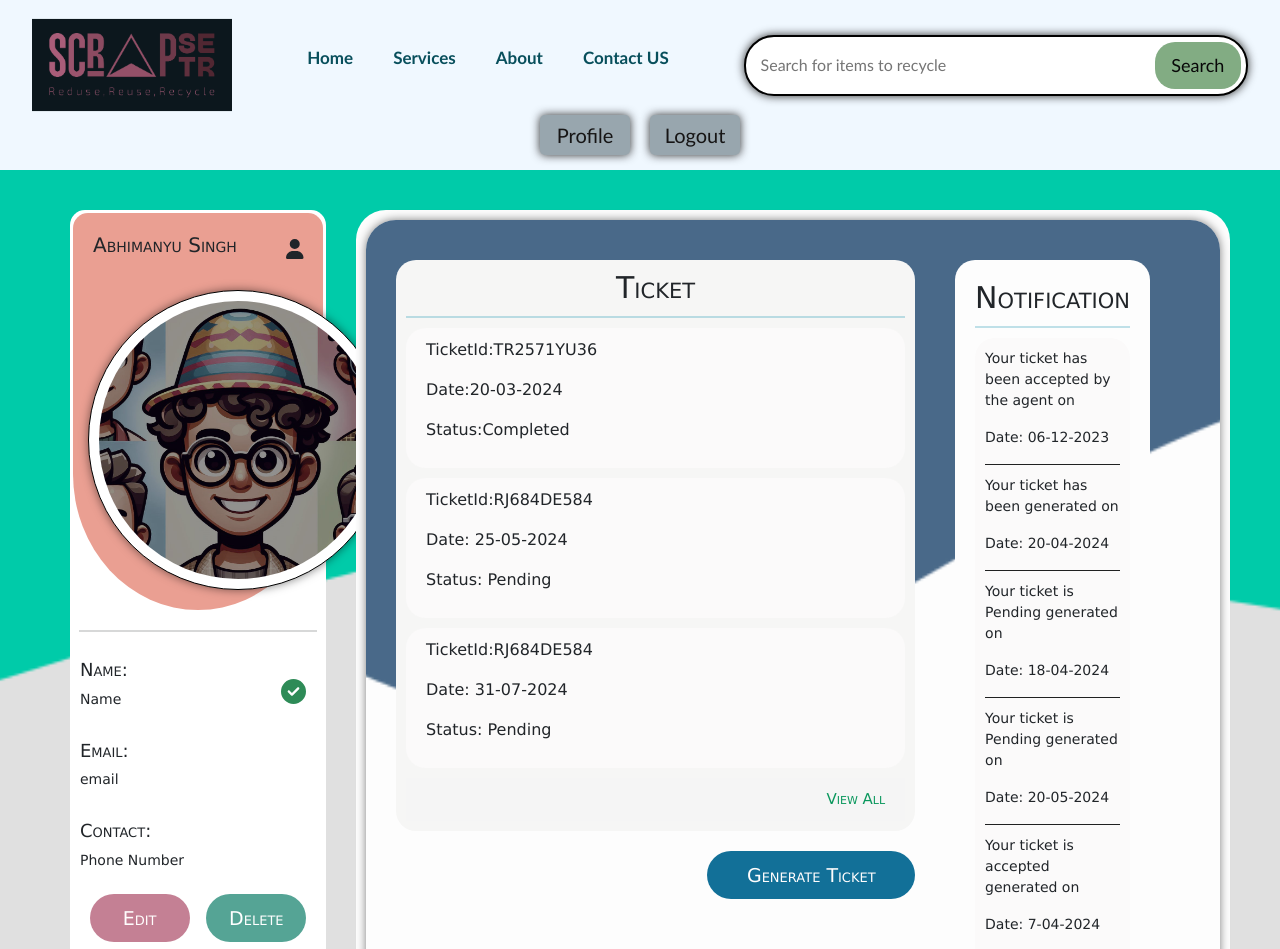
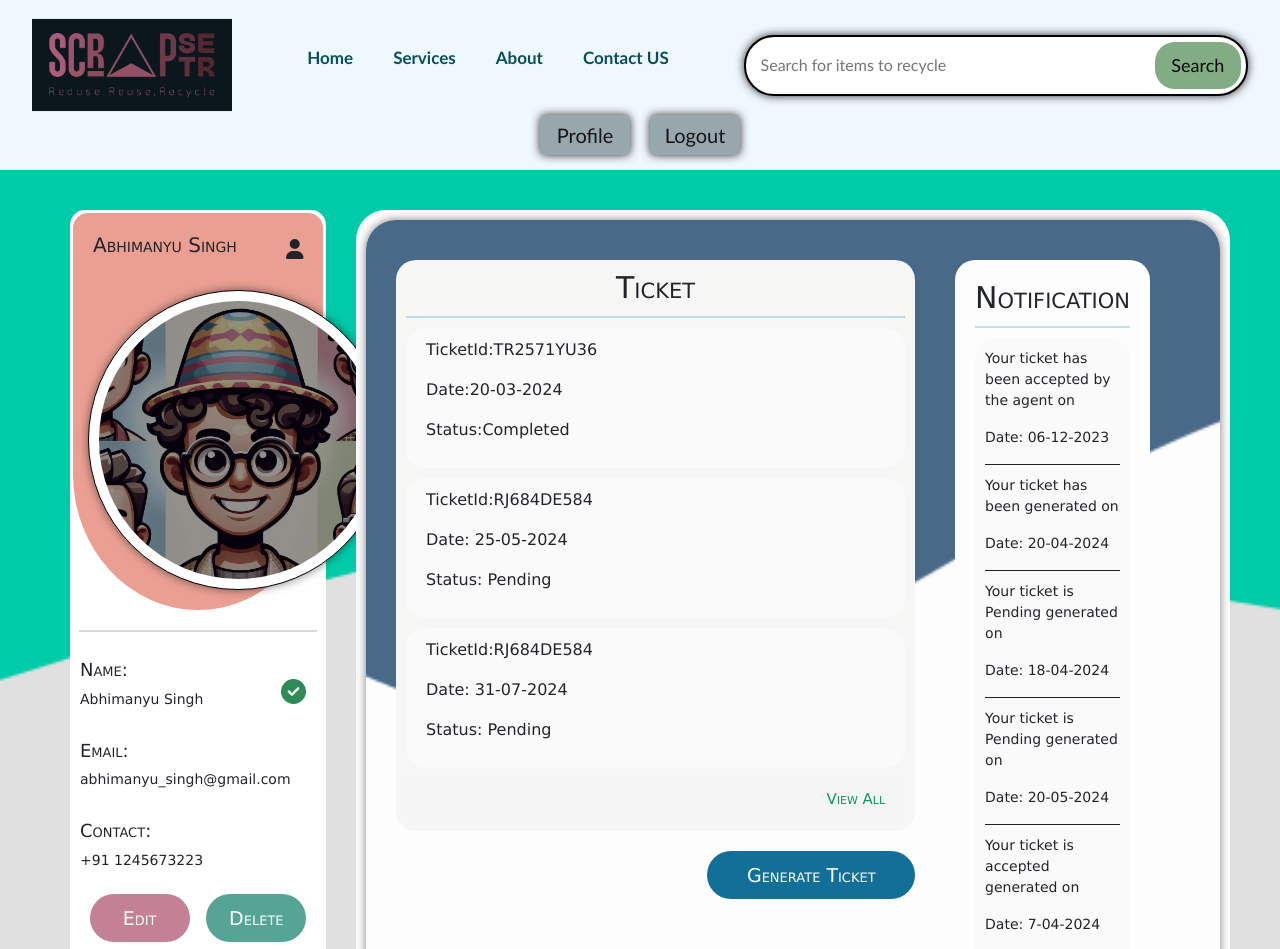
Before and after one commit to Shivam0802/Scrapster, a React (Vite) app in the folder Frontend/: page /customer in a window 1280 px wide. Shown: the top 949 px of the page. Built offline with nearby package versions, Linux system fonts and the light colour scheme; sample sign-in values are in the browser's storage.

Commit message:
updated version

```diff
--- a/Frontend/src/components/Navigation_Bar/navbar.jsx
+++ b/Frontend/src/components/Navigation_Bar/navbar.jsx
@@ -20,6 +20,7 @@ function Navbar() {
             conn.open("GET","http://localhost:3000/customer/getCustomer",true);
             conn.setRequestHeader("Content-Type","application/json");
             conn.setRequestHeader("Authorization","Bearer "+localStorage.getItem('token'));
+            console.log(localStorage.getItem('token'));
             conn.send();
             conn.onreadystatechange = function(){
                 if(this.status === 200){
--- a/Frontend/src/components/dashboard/custumer/customer.jsx
+++ b/Frontend/src/components/dashboard/custumer/customer.jsx
@@ -25,7 +25,8 @@ const Custumer = () => {
             conn.open("DELETE", "http://localhost:3000/customer/deleteCustomer", true);
             conn.setRequestHeader("Content-Type", "application/json");
             conn.setRequestHeader("Authorization", "Bearer " + localStorage.getItem('token'));
-            conn.send();
+            let data = localStorage.getItem('email');
+            conn.send(data);
             conn.onreadystatechange = function () {
                 if (this.status === 200) {
                     console.log("Deleted");
@@ -91,7 +92,7 @@ const Custumer = () => {
                                     <div className='Profile-Name-text'>
                                         <h3>Name:</h3>
                                         {/* <p>{user.firstName + " " + user.lastName}</p> */}
-                                        <p>{firstName ?? "Name"+ " " + (lastName ?? "")}</p>
+                                        <p>Abhimanyu Singh</p>
                                     </div>
                                     <div className='Profile-Name-Check'>
                                         <FontAwesomeIcon className='Font-Check' icon={faCheckCircle} size='lg' />
@@ -99,11 +100,11 @@ const Custumer = () => {
                                 </div>
                                 <div className='Profile-Email'>
                                     <h3>Email:</h3>
-                                    <p>{email ?? "email"}</p>
+                                    <p>abhimanyu_singh@gmail.com</p>
                                 </div>
                                 <div className='Profile-Contact'>
                                     <h3>Contact:</h3>
-                                    <p>{contact ?? "Phone Number"}</p>
+                                    <p>+91 1245673223</p>
                                 </div>
                             </div>
                         </div>
--- a/Frontend/src/components/login/login.jsx
+++ b/Frontend/src/components/login/login.jsx
@@ -10,9 +10,6 @@ const emailRegex = RegExp(
   /^[a-zA-Z0-9._:$!%-]+@[a-zA-Z]+.[a-zA-Z]/
 );
 
-const passwordRegex = RegExp(
-  /^(?=.*\d)(?=.*[a-z])(?=.*[A-Z])(?=.*[a-zA-Z]).{8,}$/
-);
 
 function Login() {
   const [formData, setFormData] = useState({
@@ -31,7 +28,7 @@ function Login() {
 
   const handleSubmit = (e) => {
     e.preventDefault();
-    if (!handleValidation()) {
+    if (handleValidation()) {
       // You can add your form submission logic here
       if (formData.type === 'customer') {
         let conn = new XMLHttpRequest();
@@ -87,8 +84,8 @@ function Login() {
       toast.error('Invalid email');
       return false;
     }
-    else if (!passwordRegex.test(formData.password)) {
-      toast.error('Password must contain atleast 8 characters, one uppercase, one lowercase and one number');
+    else if (formData.password.length < 8) {
+      toast.error('Password should be atleast 8 characters long');
       return false;
     }
     return true;
--- a/Frontend/src/components/signup/signup.jsx
+++ b/Frontend/src/components/signup/signup.jsx
@@ -146,6 +146,10 @@ function Signup() {
             toast.error('Invalid State');
             return false;
         }
+        else if (formData.password !== formData.repeatpassword) {
+            toast.error('Passwords do not match');
+            return false;
+        }
         return true;
     };
 
```
Also changed, not shown: 1 other file (tests, documents, lock files or other folders).
